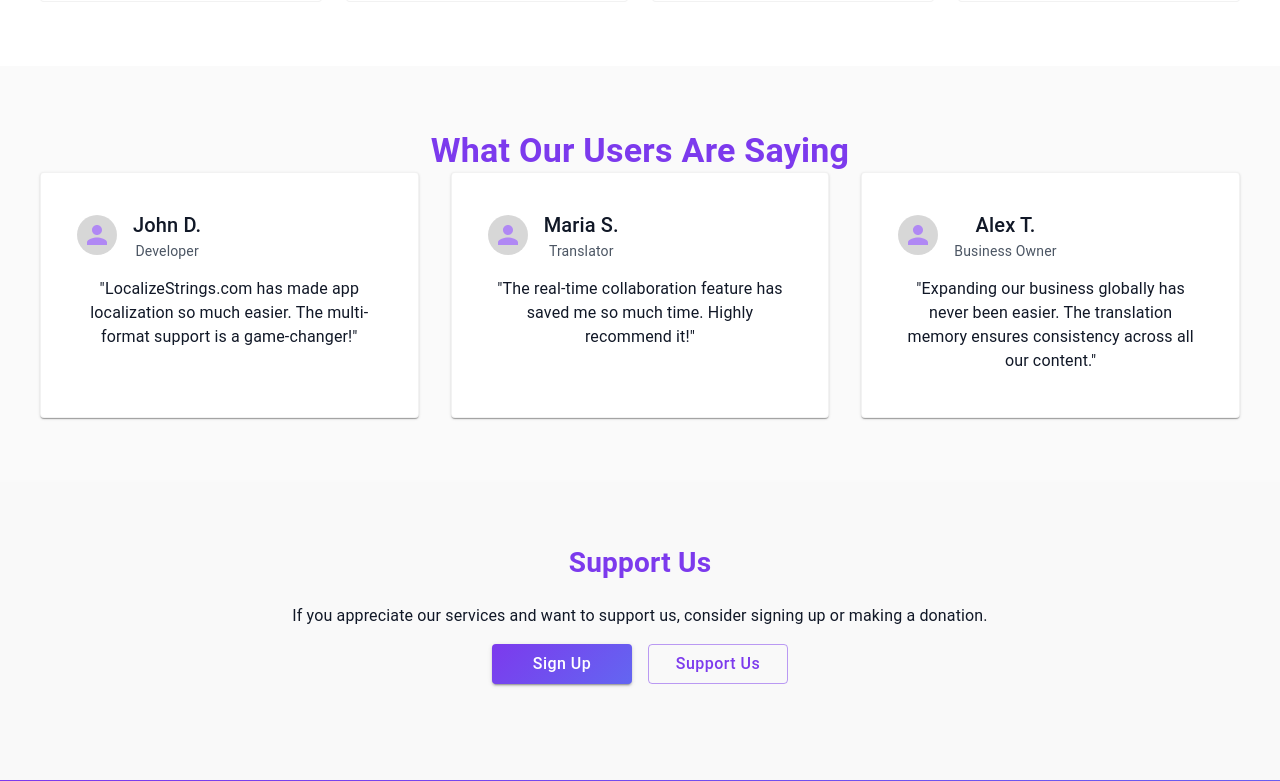
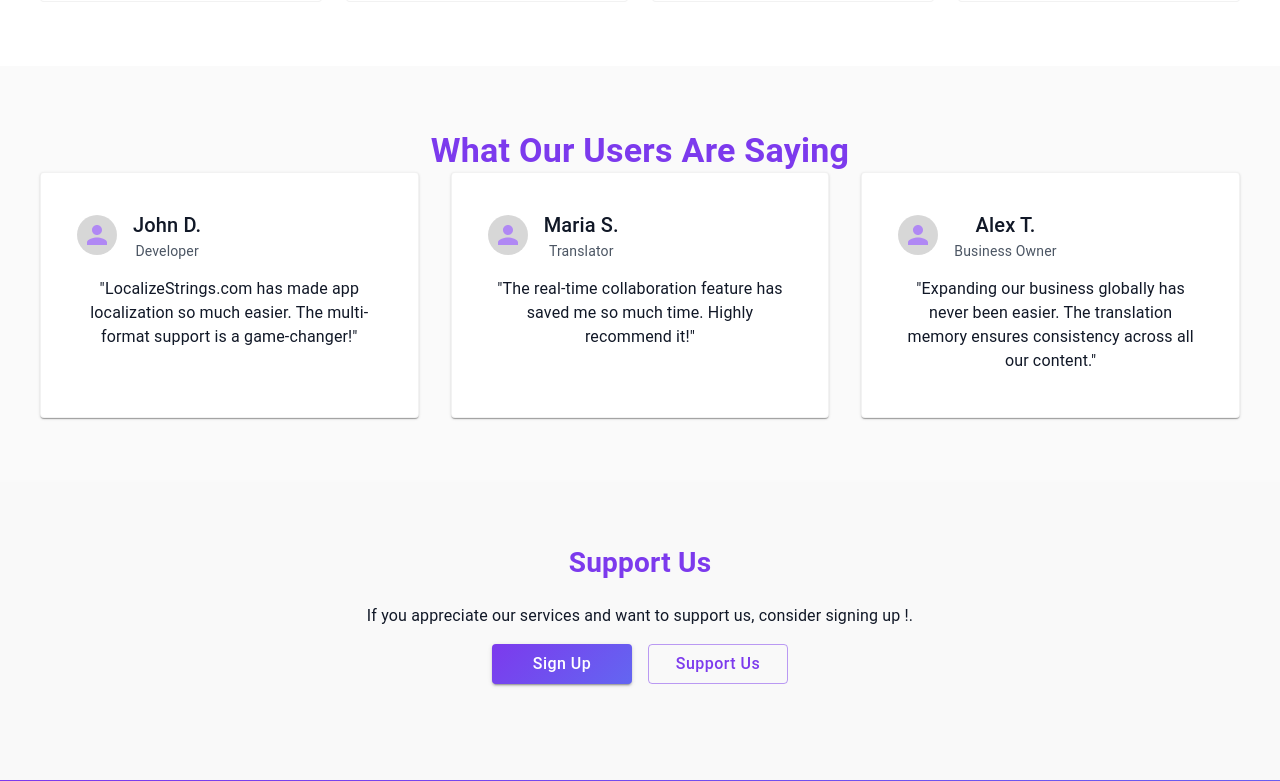
Before and after one commit to thefusionworksllc/localizestrings, a Next.js app: page / in a window 1280 px wide. Shown: the part 2016-2797 px from the top of the page. Built offline with nearby package versions, Linux system fonts and the light colour scheme; no server answers.

Commit message:
Updated Screenshots

```diff
--- a/src/app/page.js
+++ b/src/app/page.js
@@ -39,8 +39,8 @@ import Image from 'next/image';
 import Link from 'next/link';
 
 const images = [
-  '/SS_1.jpg',
-  '/SS_2.jpg',
+  '/ss_online_1.jpg',
+  '/ss_file_2.jpg',
 ];
 
 export default function Home() {
@@ -373,7 +373,7 @@ export default function Home() {
           Support Us
         </Typography>
         <Typography variant="body1" sx={{ mb: 2 }}>
-          If you appreciate our services and want to support us, consider signing up or making a donation.
+          If you appreciate our services and want to support us, consider signing up !.
         </Typography>
         <div className={styles.ctaButtons}>
           <Button
```
Also changed, not shown: public/ss_file_2.jpg (renamed from public/SS_2.jpg), public/ss_online_1.jpg (renamed from public/SS_1.jpg).
